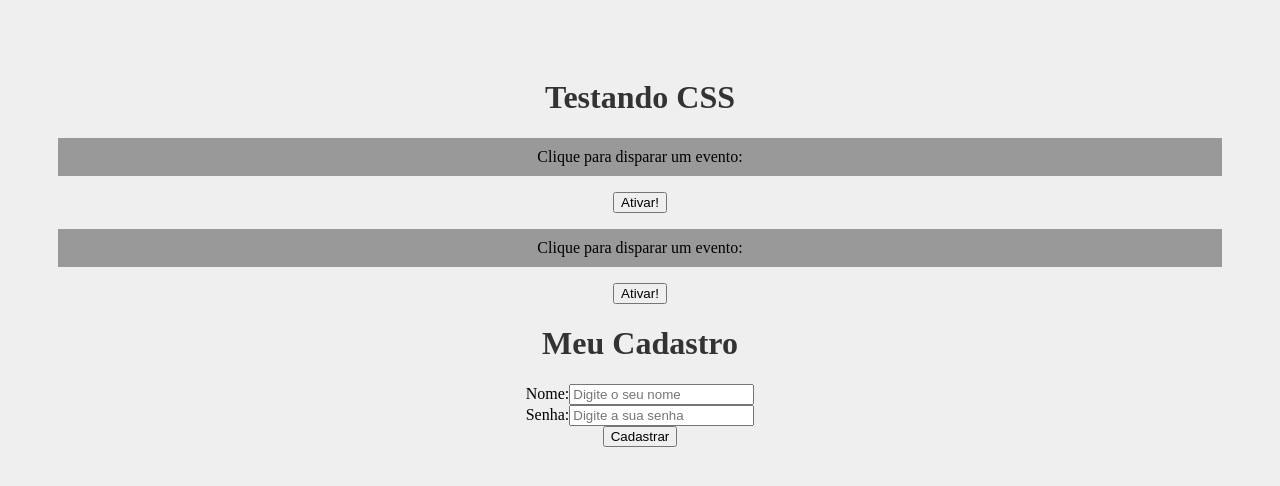
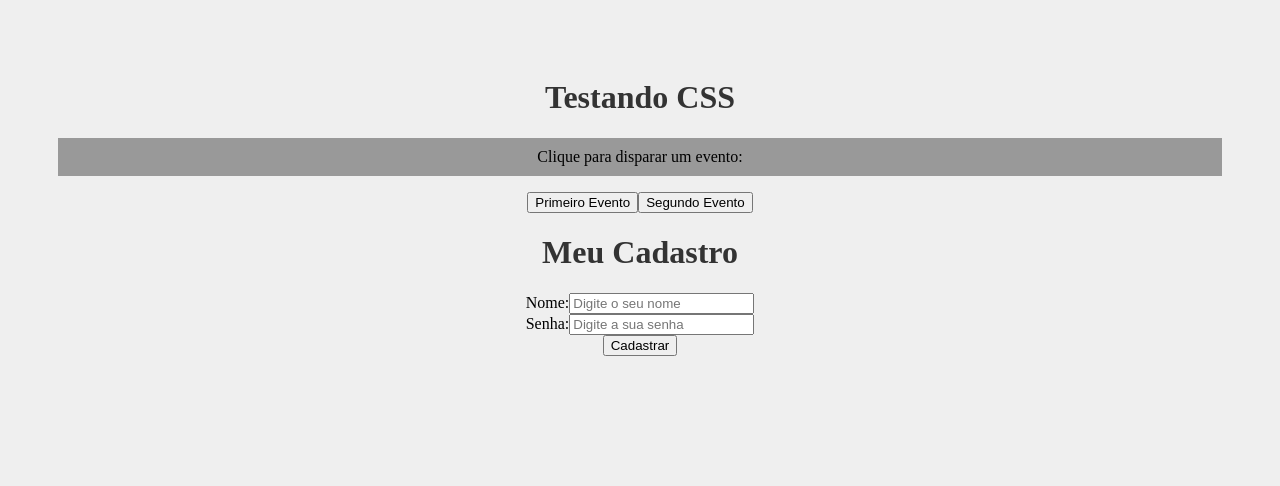
Before and after one commit to nedymarschuabe/Cursos, a React (Create React App) app in the folder React + Node/HoraDeCodar/meu-projeto/: page / in a window 1280 px wide. Shown: the top 486 px of the page. Built offline with nearby package versions, Linux system fonts and the light colour scheme.

Commit message:
Aula 9 - Eventos Por Props

```diff
--- a/React + Node/HoraDeCodar/meu-projeto/src/App.js
+++ b/React + Node/HoraDeCodar/meu-projeto/src/App.js
@@ -7,8 +7,7 @@
   return (
     <div className="App">
       <h1>Testando CSS</h1>
-      <Evento numero="1"/>
-      <Evento numero="2"/>
+      <Evento />
       <Form />
     </div>
   );
--- a/React + Node/HoraDeCodar/meu-projeto/src/components/Evento.js
+++ b/React + Node/HoraDeCodar/meu-projeto/src/components/Evento.js
@@ -1,13 +1,20 @@
-function Evento ({numero}) {
+import Button from "./evento/Button"
+
+function Evento () {
 
     function meuEvento() {
-        console.log(`Opa, fui ativado! ${numero}`)
+        console.log(`Ativando primeiro Evento`)
+    }
+
+    function segundoEvento() {
+        console.log("Ativando o segundo evento!")
     }
 
     return (
         <div>
             <p>Clique para disparar um evento:</p>
-            <button onClick={meuEvento}>Ativar!</button>
+            <Button event={meuEvento} text="Primeiro Evento"/>
+            <Button event={segundoEvento} text="Segundo Evento"/>
         </div>
     )
 }
--- /dev/null
+++ b/React + Node/HoraDeCodar/meu-projeto/src/components/evento/Button.js
@@ -0,0 +1,5 @@
+function Button(props) {
+    return <button onClick={props.event}>{props.text}</button>
+}
+
+export default Button
```
